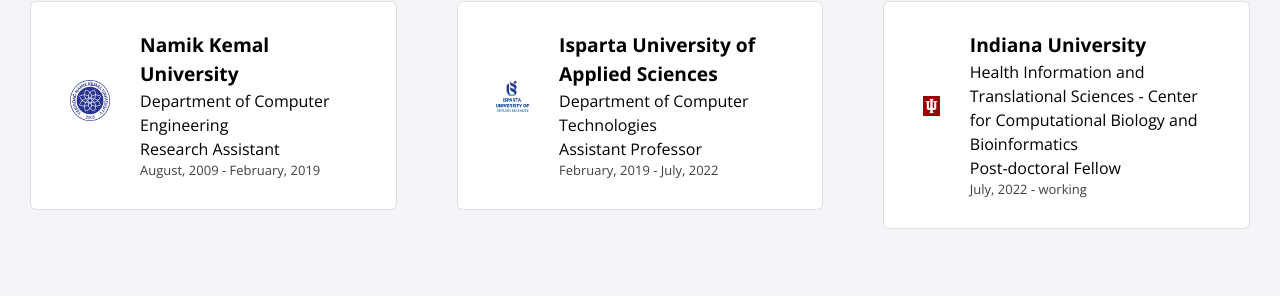
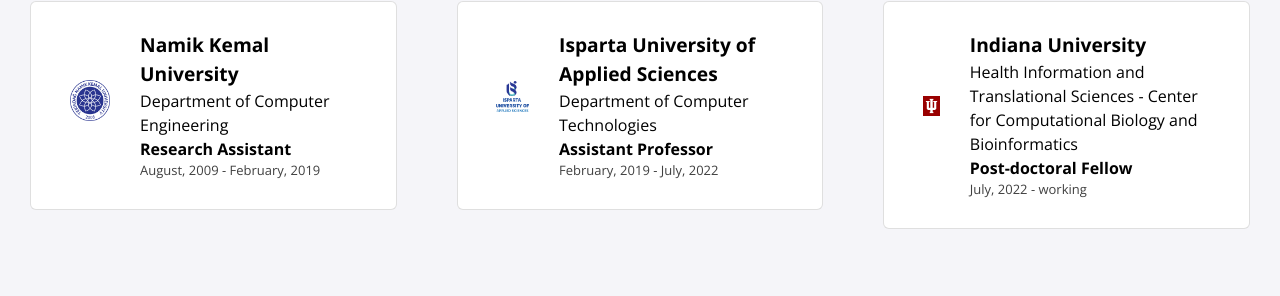
Before and after one commit to cihaterdogan/cihaterdogan.github.io, a Jekyll site: the page built from index.html, in a window 1280 px wide. Shown: the part 1524-1820 px from the top of the page. Built offline with Jekyll 4.4.1, drawn with Linux system fonts in a browser that asks for light colours; nearby versions of some CDN libraries.

Commit message:
Update experience.html
Updated

```diff
--- a/_includes/experience.html
+++ b/_includes/experience.html
@@ -13,7 +13,7 @@
         <div class="info">
           <p class="title">{{ item.university }}</p>
           <p class="location">{{ item.department }}</p>
-          <p class="location">{{ item.title }}</p>
+          <p class="location"><strong>{{ item.title }}</strong></p>
           <p class="dates">{{ item.dates }}</p>
         </div>
       </div>
```
